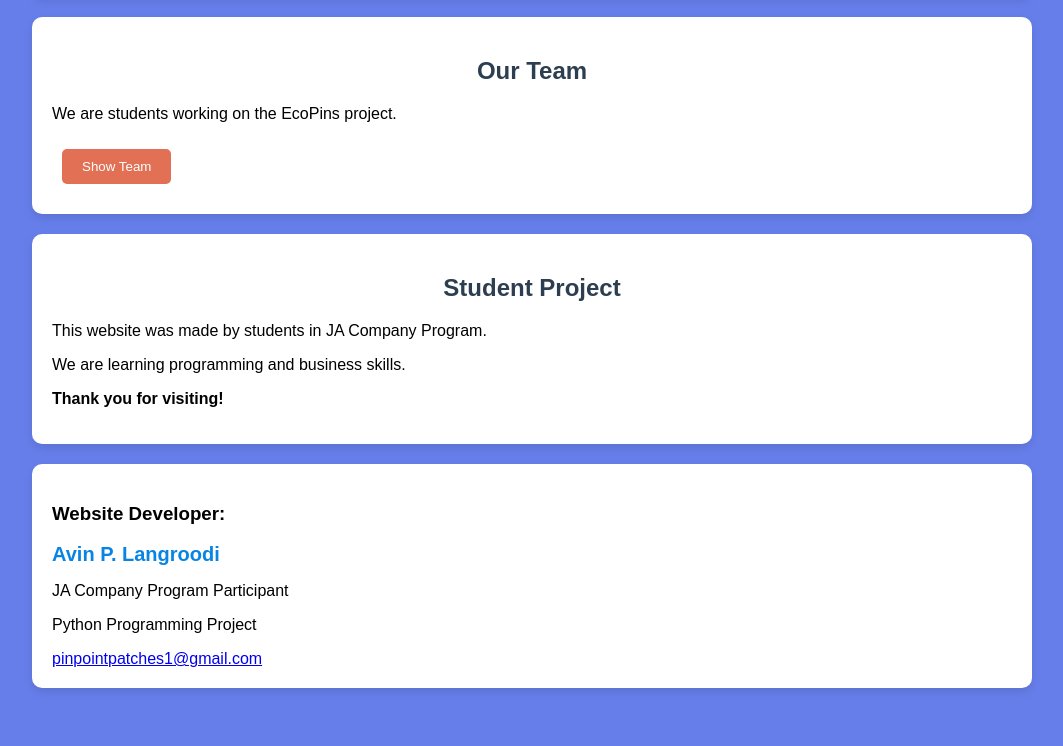
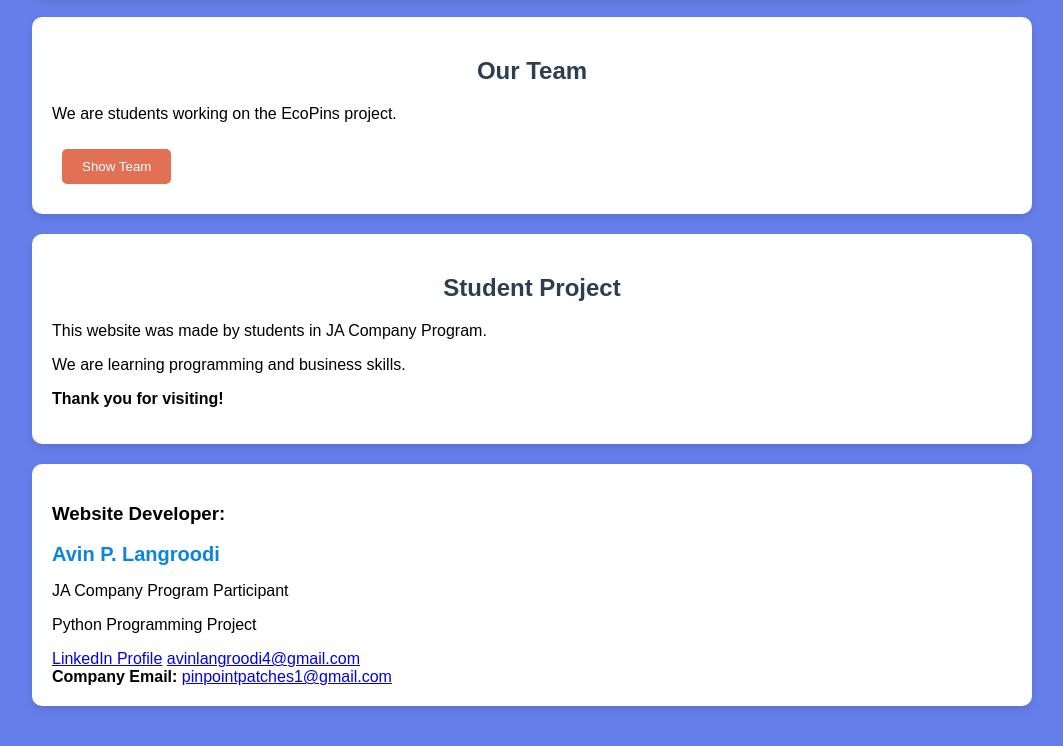
Before and after one commit to Avinlng/ecopins-website, a plain HTML site: page ecopins_website.html in a window 1280 px wide. Shown: the part 1250-1996 px from the top of the page, without its empty margins (108-1171 px from the left). Drawn offline with Linux system fonts and the light colour scheme.

Commit message:
Update ecopins_website.html

```diff
--- a/ecopins_website.html
+++ b/ecopins_website.html
@@ -462,6 +462,11 @@
             <p>JA Company Program Participant</p>
             <p>Python Programming Project</p>
             <div class="contact-info">
+                <a href="https://www.linkedin.com/in/avin-langroodi-85ab50287" class="contact-link" target="_blank">LinkedIn Profile</a>
+                <a href="mailto:avinlangroodi4@gmail.com" class="email-link">avinlangroodi4@gmail.com</a>
+            </div>
+            <div class="contact-info">
+                <strong>Company Email:</strong>
                 <a href="mailto:pinpointpatches1@gmail.com" class="email-link">pinpointpatches1@gmail.com</a>
             </div>
         </div>
```
